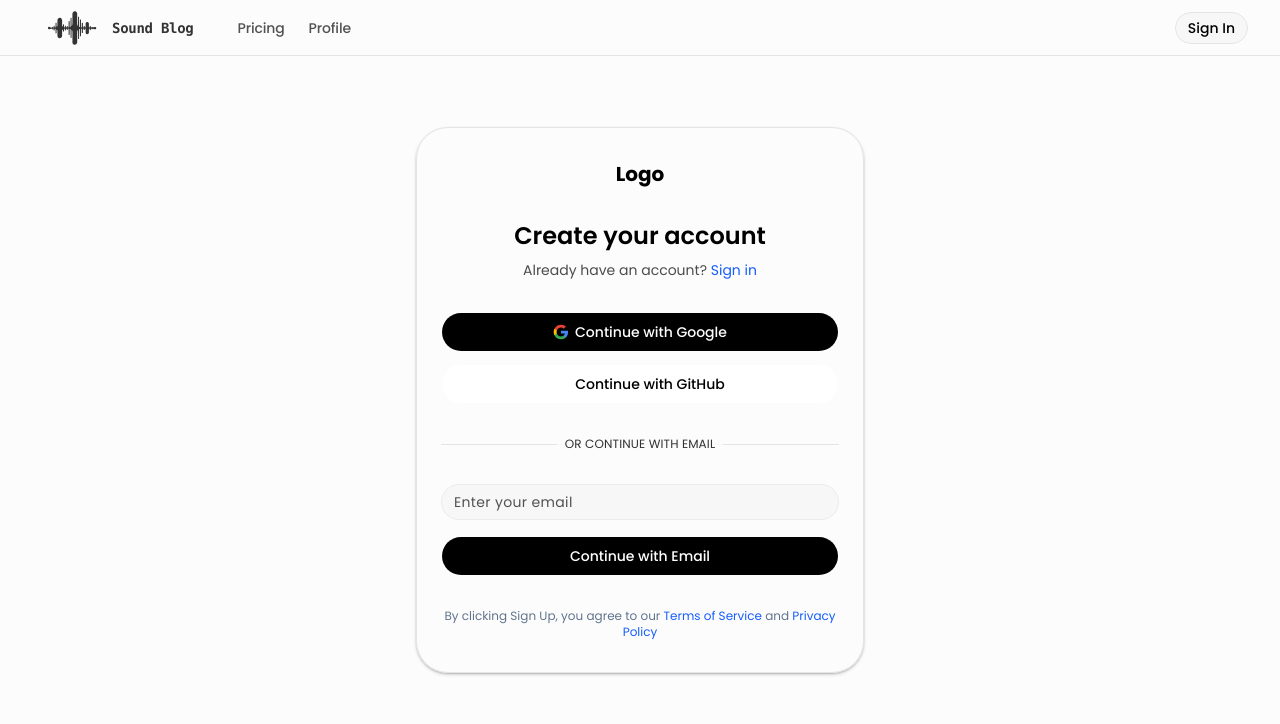
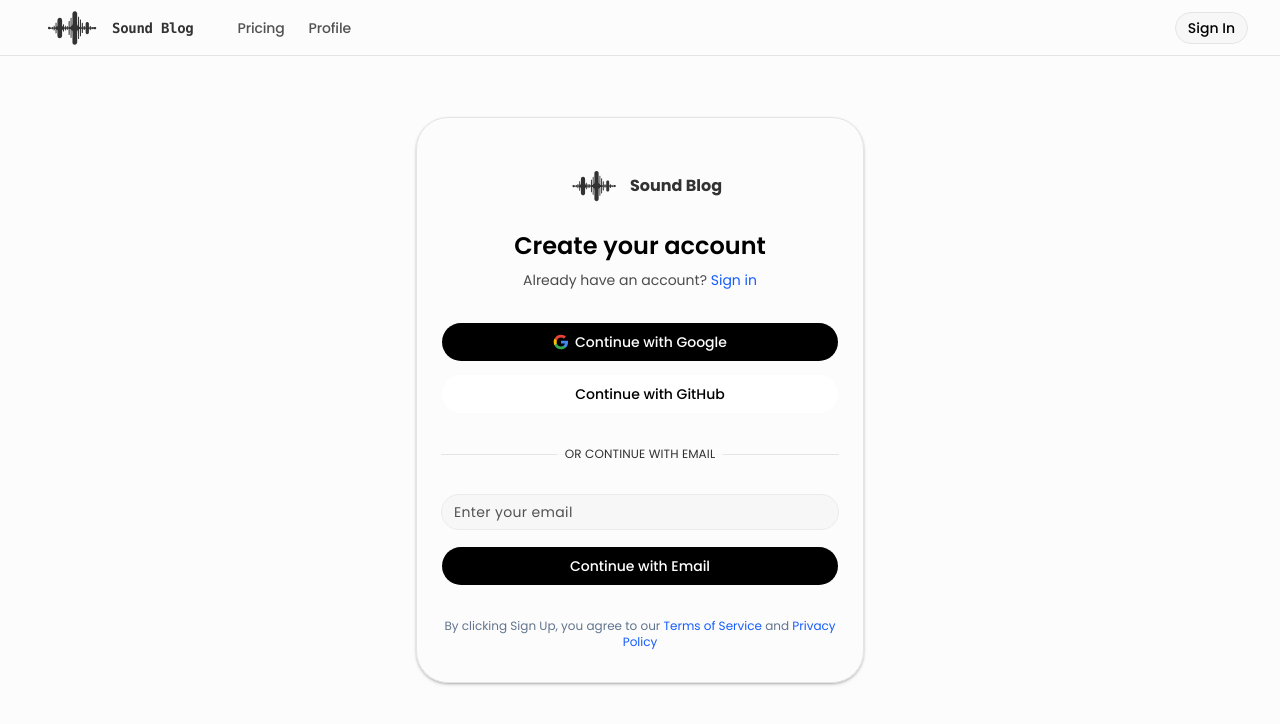
Before and after one commit to Shatlyk1011/sound-blog, a Next.js app: page /sign-up in a window 1280 px wide. Shown: the top 724 px of the page. Built offline with nearby package versions, Linux system fonts and the light colour scheme; no server answers; some icons are missing.

Commit message:
feat: update auth page headers with logo and remove auth prop from pricing cards

```diff
--- a/src/components/PricingSection/index.tsx
+++ b/src/components/PricingSection/index.tsx
@@ -70,7 +70,7 @@ const PricingSection = () => {
 
       <section className='mx-auto grid h-full max-w-max grid-cols-3 justify-center gap-3 px-10 max-lg:px-0 max-md:grid-cols-2 max-sm:grid-cols-1'>
         {pricingPlans.map((plan) => (
-          <PricingCard key={plan.name} item={plan} isAnnual={isAnnual} isAuth={true} />
+          <PricingCard key={plan.name} item={plan} isAnnual={isAnnual} />
         ))}
       </section>
     </>
--- a/src/components/auth/SignInPage.tsx
+++ b/src/components/auth/SignInPage.tsx
@@ -11,6 +11,7 @@ import { createClient } from '@/lib/supabase-client'
 import { cn } from '@/lib/utils'
 import { Button } from '@/components/ui/button'
 import { Input } from '@/components/ui/input'
+import { LogoIcon } from '../Logo'
 import { AuthProviders } from './SignUpPage'
 
 interface Props {
@@ -113,8 +114,12 @@ export default function SignInPage({ handleSwitch, isModal, redirectTo }: Props)
           !isModal && 'border shadow-md'
         )}
       >
-        <Link href='/' className='block text-center text-xl font-bold max-md:text-2xl'>
-          Logo
+        <Link
+          href='/'
+          className='mb-2 flex items-center justify-center text-center font-bold opacity-80 max-md:text-2xl'
+        >
+          <LogoIcon className='max-h-18 min-h-18 max-w-18 min-w-18' />
+          <span>Sound Blog</span>
         </Link>
 
         <div className='space-y-2 text-center'>
--- a/src/components/auth/SignUpPage.tsx
+++ b/src/components/auth/SignUpPage.tsx
@@ -11,6 +11,7 @@ import { createClient } from '@/lib/supabase-client'
 import { cn } from '@/lib/utils'
 import { Button } from '@/components/ui/button'
 import { Input } from '@/components/ui/input'
+import { LogoIcon } from '../Logo'
 
 export type AuthProviders = 'google' | 'github' | 'apple'
 
@@ -114,8 +115,12 @@ export default function SignUpPage({ isModal, handleSwitch, redirectTo }: Props)
           !isModal && 'border shadow-md'
         )}
       >
-        <Link href='/' className='block text-center text-xl font-bold max-md:text-2xl'>
-          Logo
+        <Link
+          href='/'
+          className='mb-2 flex items-center justify-center text-center font-bold opacity-80 max-md:text-2xl'
+        >
+          <LogoIcon className='max-h-18 min-h-18 max-w-18 min-w-18' />
+          <span>Sound Blog</span>
         </Link>
 
         <div className='space-y-2 text-center'>
```
